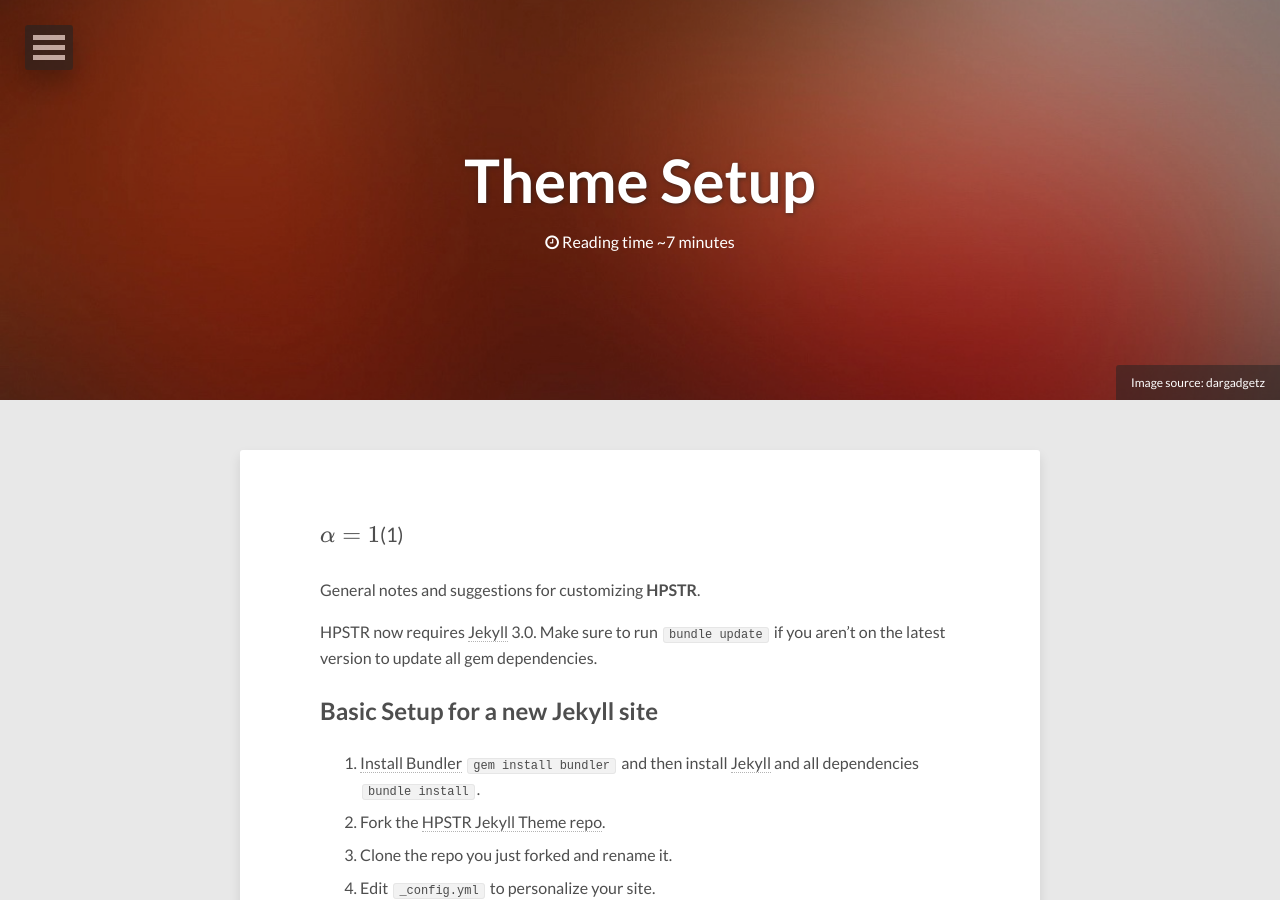
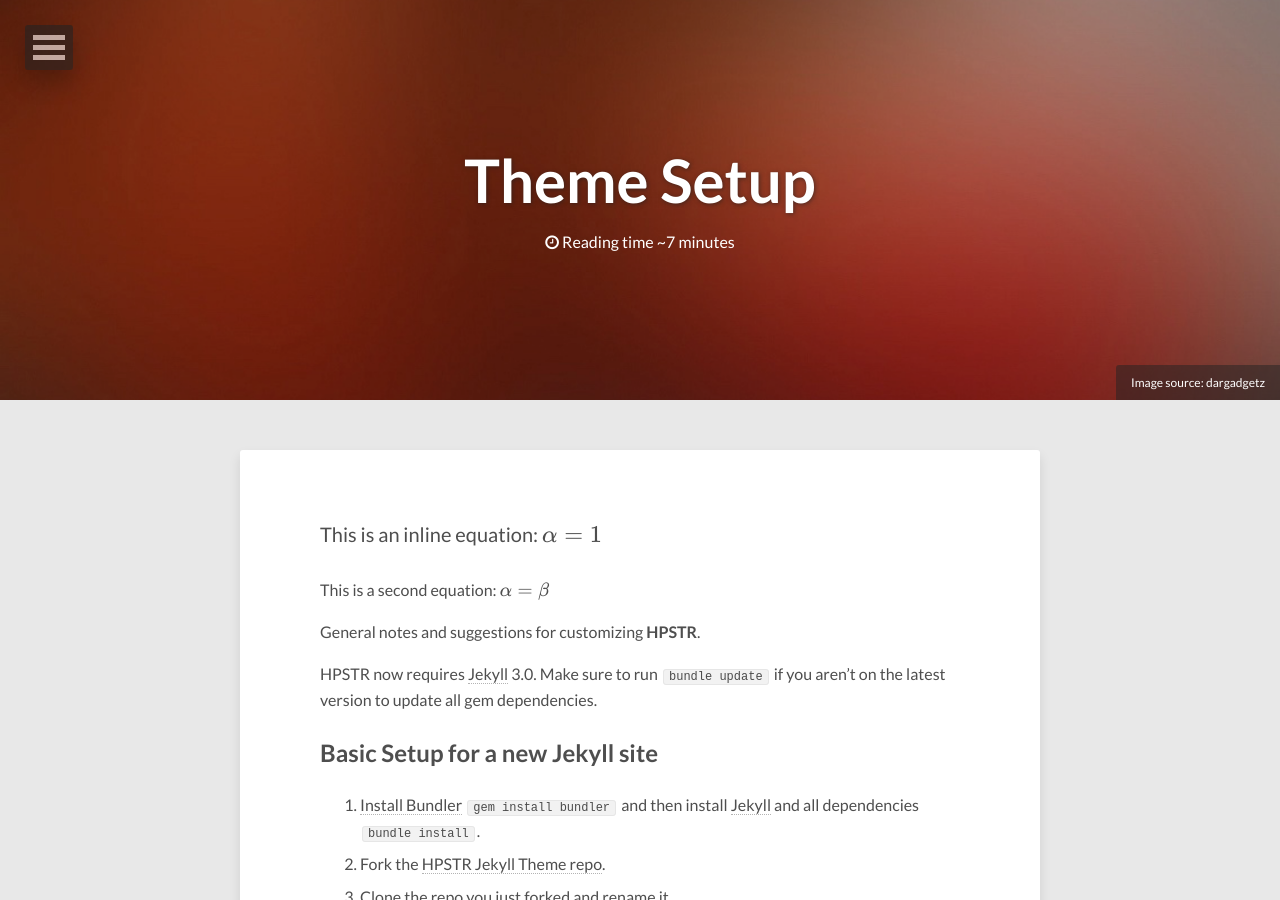
Before and after one commit to chienfm/chienfm.github.io, a Jekyll site: the page built from theme-setup/index.md, in a window 1280 px wide and 900 px high. Built offline with Jekyll 4.4.1, drawn with Linux system fonts in a browser that asks for light colours; nearby versions of some CDN libraries; comment, search, counter and statistics services are not loaded.

Commit message:
Update index.md

```diff
--- a/theme-setup/index.md
+++ b/theme-setup/index.md
@@ -10,7 +10,9 @@ share: true
 modified: 2016-06-01T15:14:43-04:00
 ---
 
-$\alpha = 1 $(1)
+This is an inline equation: $ \alpha = 1 $
+
+This is a second equation: $$ \alpha = \beta $$
 
 General notes and suggestions for customizing **HPSTR**.
 
```
